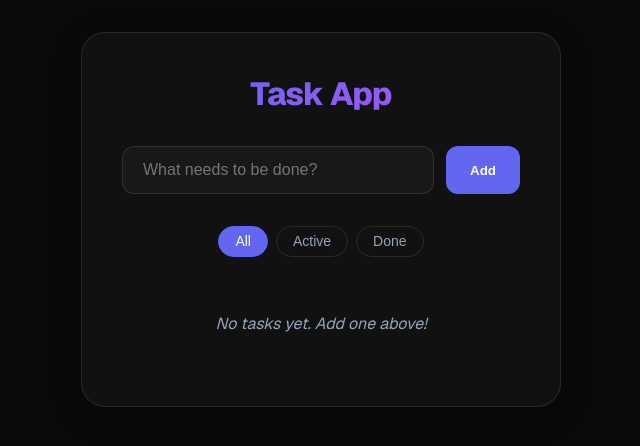
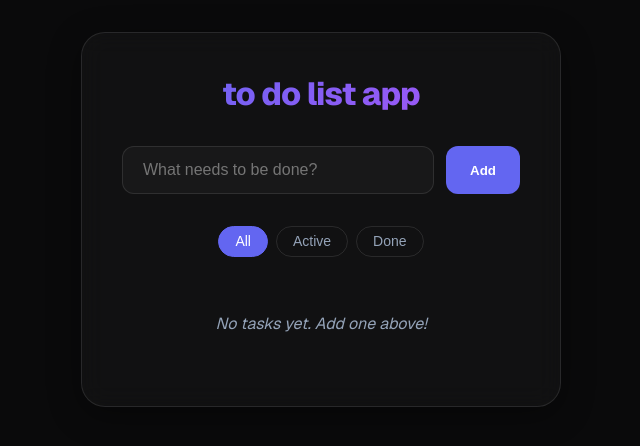
Before and after one commit to kodurupavankumarreddy08-ops/to-do-, a Next.js app: page / in a window 1280 px wide. Shown: the top 446 px of the page, without its empty margins (319-959 px from the left). Built offline with nearby package versions, Linux system fonts and the light colour scheme.

Commit message:
issue reolved correctlyy

```diff
--- a/src/app/page.tsx
+++ b/src/app/page.tsx
@@ -70,7 +70,7 @@ export default function Home() {
 
   return (
     <div className="app-container">
-      <h1>Task App</h1>
+      <h1>to do list app</h1>
 
       <form className="input-group" onSubmit={addTodo}>
         <input
```
